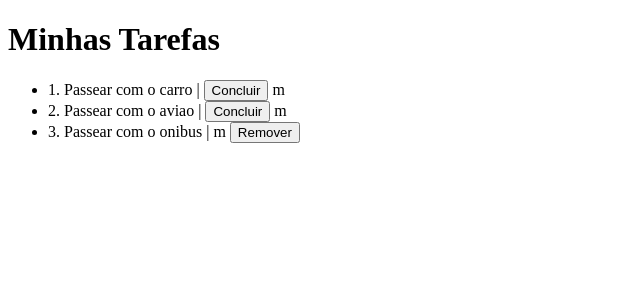
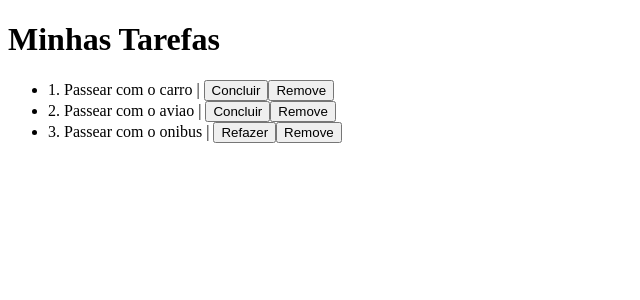
Before and after one commit to jamessonsena/AngularJSBasic, an Angular app in the folder AngularJSBasic/: page / in a window 1280 px wide. Shown: the top 300 px of the page, without its empty margins (0-640 px from the left). Built offline with nearby package versions, Linux system fonts and the light colour scheme.

Commit message:
Utilizando as funções e o click do botao para remover um elemento da lista

```diff
--- a/AngularJSBasic/src/app/app.component.html
+++ b/AngularJSBasic/src/app/app.component.html
@@ -2,7 +2,15 @@
 <ul>
   <li *ngFor="let todo of todos">
     {{todo.id}}. {{todo.mensagem}} |
-    <button *ngIf="!todo.done">Concluir</button> m
-    <button *ngIf="todo.done">Remover</button>
+    <button *ngIf="!todo.done">Concluir</button>
+    <button *ngIf="todo.done">Refazer</button>
+    <button (click)="remove(todo)">Remove</button>
+
   </li>
 </ul>
+<!--
+
+() = HTML -> TS
+[] = TS -> HTML
+[()] = TS <-- -> HTML
+-->
--- a/AngularJSBasic/src/app/app.component.ts
+++ b/AngularJSBasic/src/app/app.component.ts
@@ -16,4 +16,18 @@ export class AppComponent {
 
 
   }
+
+  remove(todo: Todo) {
+    const index = this.todos.indexOf(todo);
+    if (index !== -1) {
+      this.todos.splice(index, 1);
+    }
+  }
+
+  markAsDone() {
+
+  }
+  markAsUndone() {
+
+  }
 }
```
